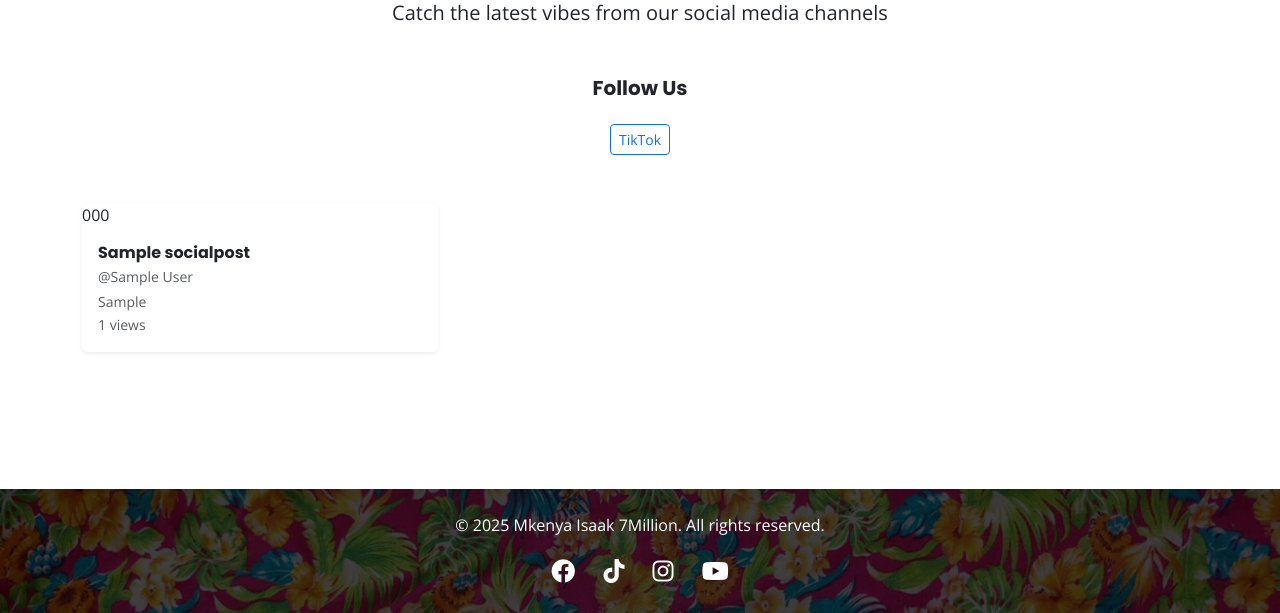
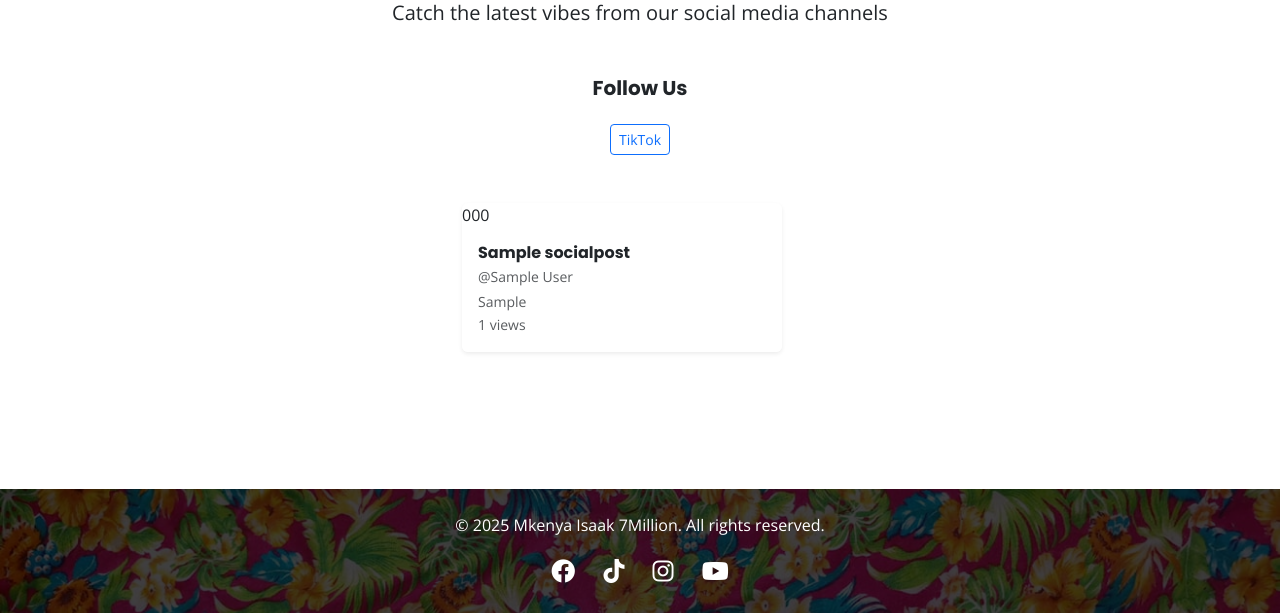
Before and after one commit to kri1987s/mkenyaisaak, a Django app: page /socials/ in a window 1280 px wide. Shown: the part 187-800 px from the top of the page. Run offline with Django 5.2, Linux system fonts and the light colour scheme; tables that the repository leaves empty hold one stand-in row (values such as "Sample post"); parts of the project's set-up code (start-up, migrations or seed data) failed here and were passed over.

Commit message:
Revert to simpler card structure without flex layouts
- Removed flex column layouts that were causing height inconsistencies
- Removed h-100 classes that forced equal heights on socials page
- Simplified social embed structure to allow natural content flow
- Cleaned up duplicate CSS entries
- Cards now adjust naturally to content height while maintaining readability

```diff
--- a/core/templates/core/index.html
+++ b/core/templates/core/index.html
@@ -155,7 +155,7 @@
 
         <div class="d-flex overflow-auto social-scroll-container pb-3 gap-3 px-3">
             {% for post in social_posts %}
-                <div class="social-card bg-white shadow-sm rounded overflow-hidden d-flex flex-column" style="min-height: 400px;">
+                <div class="social-card bg-white shadow-sm rounded overflow-hidden">
                     {% include 'socials/partials/social_embeds.html' %}
                 </div>
             {% empty %}
--- a/socials/templates/socials/index.html
+++ b/socials/templates/socials/index.html
@@ -26,10 +26,10 @@
 
     <!-- Social Posts Grid -->
     {% if page_obj %}
-    <div class="row row-cols-1 row-cols-md-2 row-cols-lg-3 g-4">
+    <div class="row g-4 justify-content-center">
         {% for post in page_obj %}
-            <div class="col">
-                <div class="h-100 d-flex flex-column bg-white shadow-sm rounded overflow-hidden">
+            <div class="col-md-6 col-lg-4">
+                <div class="social-card bg-white shadow-sm rounded overflow-hidden">
                     {% include 'socials/partials/social_embeds.html' %}
                 </div>
             </div>
--- a/socials/templates/socials/partials/social_embeds.html
+++ b/socials/templates/socials/partials/social_embeds.html
@@ -1,14 +1,14 @@
 {% load static %}
 
-<div class="social-post-card h-100 d-flex flex-column position-relative">
+<div class="social-post-card position-relative">
     {% if post.embed_code %}
         <!-- Direct embed code display -->
-        <div class="embed-container flex-grow-1">
+        <div class="embed-container">
             {{ post.embed_code|safe }}
         </div>
     {% else %}
         <!-- Thumbnail/Preview fallback -->
-        <div class="flex-grow-1 ratio ratio-9x16 bg-dark position-relative" onclick="openVideoModal('{{ post.platform }}', '{{ post.embed_url }}', '{{ post.embed_code|escapejs }}')">
+        <div class="ratio ratio-9x16 bg-dark position-relative" onclick="openVideoModal('{{ post.platform }}', '{{ post.embed_url }}', '{{ post.embed_code|escapejs }}')">
             {% if post.platform == 'youtube' %}
                 <img src="https://img.youtube.com/vi/{{ post.url|slice:'-11:' }}/hqdefault.jpg" class="object-fit-cover opacity-75 group-hover:opacity-100 transition-all cursor-pointer" alt="Video Thumbnail">
             {% else %}
@@ -55,7 +55,7 @@
         </div>
     {% endif %}
 
-    <div class="mt-auto p-3 bg-white">
+    <div class="p-3 bg-white">
         {% if post.title %}
             <h6 class="mb-1">{{ post.title|truncatechars:100 }}</h6>
         {% endif %}
--- a/static/css/styles.css
+++ b/static/css/styles.css
@@ -184,12 +184,6 @@ h6,
     background: #f8f9fa;
 }
 
-/* Social Feed */
-.social-scroll-container {
-    padding: 20px 0;
-    background: #f8f9fa;
-}
-
 .social-card {
     min-width: 300px;
     width: 320px;
@@ -197,21 +191,6 @@ h6,
     border-radius: 12px;
     overflow: hidden;
     box-shadow: 0 4px 6px rgba(0, 0, 0, 0.05);
-}
-
-/* General embed container styling */
-.embed-container {
-    width: 100%;
-    position: relative;
-}
-
-.embed-container iframe,
-.embed-container blockquote,
-.embed-container embed,
-.embed-container video,
-.embed-container audio {
-    width: 100%;
-    border: none;
 }
 
 /* Make TikTok embeds responsive */
```
